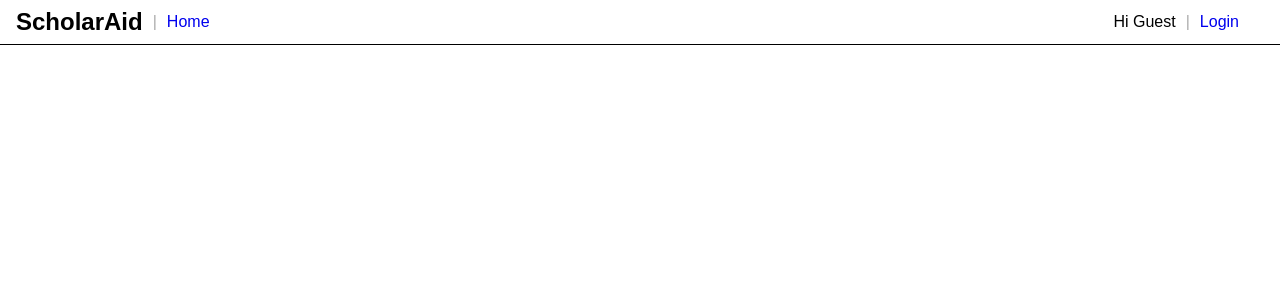
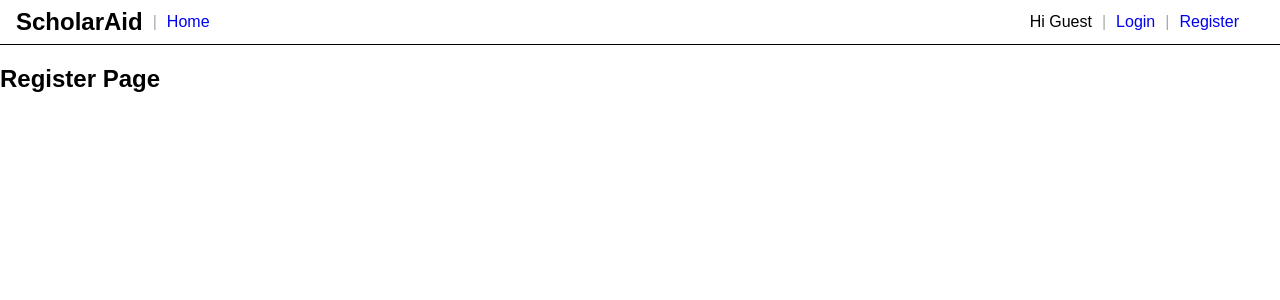
Before and after one commit to rgomez2000/scholarship-application-management-system, a React (Create React App) app in the folder frontend/: page /register in a window 1280 px wide. Shown: the top 300 px of the page. Built offline with nearby package versions, Linux system fonts and the light colour scheme.

Commit message:
Added register page and link

```diff
--- a/frontend/src/App.js
+++ b/frontend/src/App.js
@@ -3,6 +3,7 @@ import { Routes, Route, BrowserRouter } from 'react-router-dom';
 import Header from './components/header';
 import ScholarshipsList from './components/scholarshipsList';
 import LoginPage from './components/loginPage';
+import RegisterPage from './components/registerPage';
 
 function App() {
   return (
@@ -15,6 +16,7 @@ function App() {
                 {/* This is the routes for each page */}
                 <Route path="/" element={<ScholarshipsList />} />
                 <Route path="/login" element={<LoginPage />} />
+                <Route path="/register" element={<RegisterPage />} />
             </Routes>
 
       </div>
--- a/frontend/src/components/header.js
+++ b/frontend/src/components/header.js
@@ -21,6 +21,8 @@ const Header = () => {
                 <span class="divider">|</span>
                 <nav class="nav-link">
                     <Link to="/login">Login</Link>
+                    <span class="divider">|</span>
+                    <Link to="/register">Register</Link>
                 </nav>
             </div>
         </header>
--- /dev/null
+++ b/frontend/src/components/registerPage.js
@@ -0,0 +1,12 @@
+import React from 'react';
+
+const RegisterPage = () => {
+    return (
+        <div>
+            <h2>Register Page</h2>
+
+        </div>
+    );
+};
+
+export default RegisterPage;
```
Also changed, not shown: frontend/src/components/registerPage.css (added).
